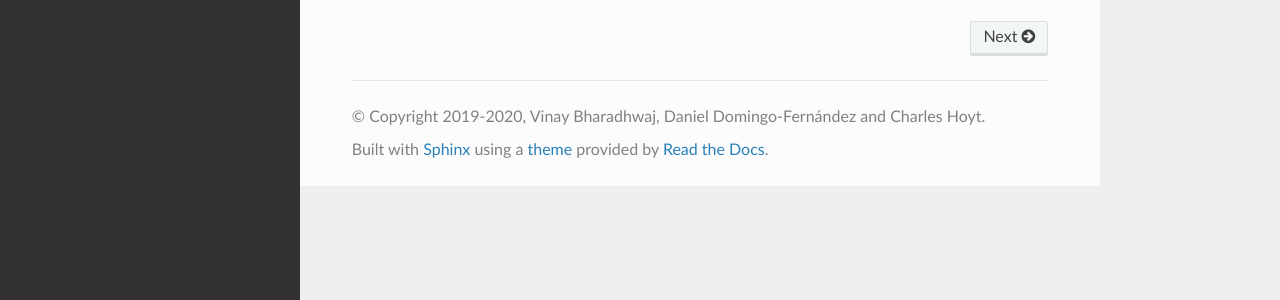
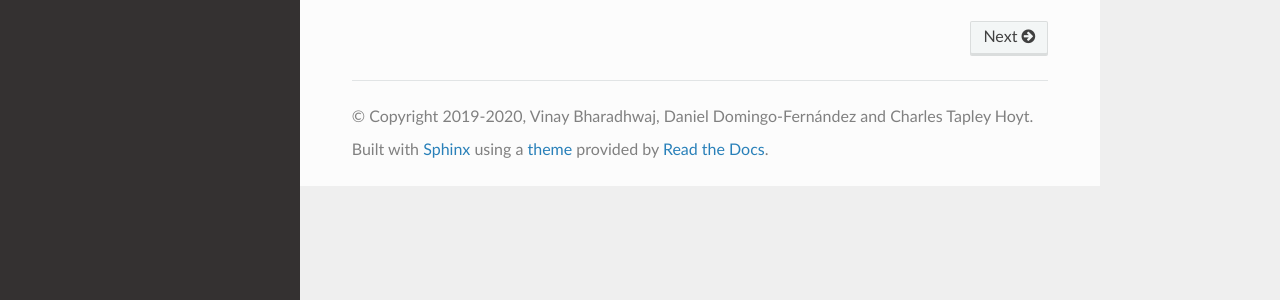
Before and after one commit to hybrid-kg/clep, a Sphinx documentation site: the page built from docs/source/index.rst, in a window 1280 px wide, cut to the strip 264-900 px from the top of the page. Shown: the part 300-600 px from the top of the strip. Built offline with Sphinx 7.4.7 and the Read the Docs theme 2.0.0, drawn with Linux system fonts in a browser that asks for light colours; some of the changed lines change nothing that is shown.

Commit message:
Update conf.py

```diff
--- a/docs/source/conf.py
+++ b/docs/source/conf.py
@@ -17,9 +17,9 @@
 templates_path = ['_templates']
 source_suffix = '.rst'
 master_doc = 'index'
-project = 'CLEPP'
-copyright = '2019-2020, Vinay Bharadhwaj, Daniel Domingo-Fernández and Charles Hoyt'
-author = 'Vinay Bharadhwaj, Daniel Domingo-Fernández and Charles Hoyt'
+project = 'CLEP'
+copyright = '2019-2020, Vinay Bharadhwaj, Daniel Domingo-Fernández and Charles Tapley Hoyt'
+author = 'Vinay Bharadhwaj, Daniel Domingo-Fernández and Charles Tapley Hoyt'
 
 release = '0.0.1-dev'
 
@@ -43,14 +43,14 @@
 htmlhelp_basename = 'cleppdoc'
 latex_elements = {}
 latex_documents = [
-    (master_doc, 'clepp.tex', 'CLEPP Documentation',
-     'Vinay Bharadhwaj, Daniel Domingo-Fernández and Charles Hoyt', 'manual'),
+    (master_doc, 'clepp.tex', 'CLEP Documentation',
+     'Vinay Bharadhwaj, Daniel Domingo-Fernández and Charles Tapley Hoyt', 'manual'),
 ]
 man_pages = [
-    (master_doc, 'clepp', 'CLEPP Documentation', [author], 1)
+    (master_doc, 'clepp', 'CLEP Documentation', [author], 1)
 ]
 texinfo_documents = [
-    (master_doc, 'clepp', 'CLEPP Documentation', author, 'CLEPP'),
+    (master_doc, 'clepp', 'CLEP Documentation', author, 'CLEPP'),
 ]
 
 # Example configuration for intersphinx: refer to the Python standard library.
@@ -61,5 +61,7 @@
 autodoc_member_order = 'bysource'
 autoclass_content = 'both'
 
+autodoc_mock_imports = ["r2py"]
+
 if os.environ.get('READTHEDOCS'):
     tags.add('readthedocs')
```
